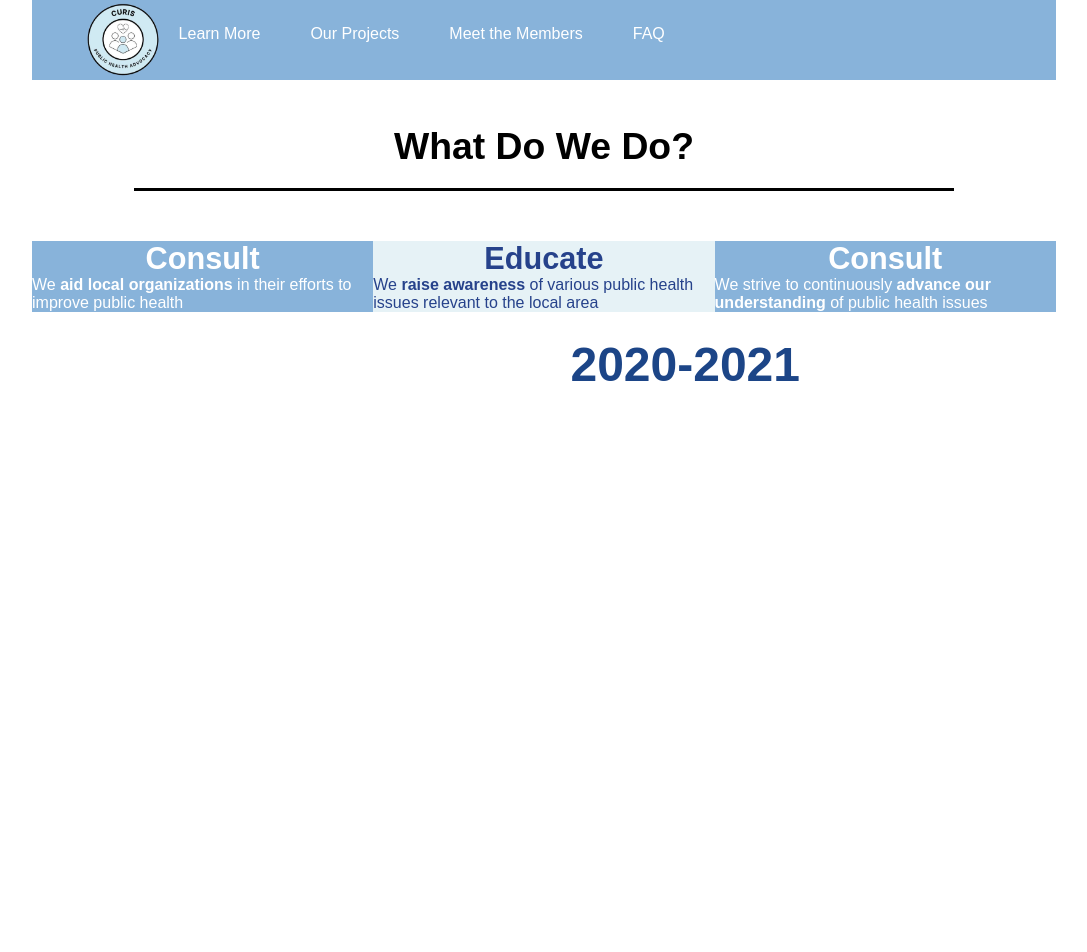
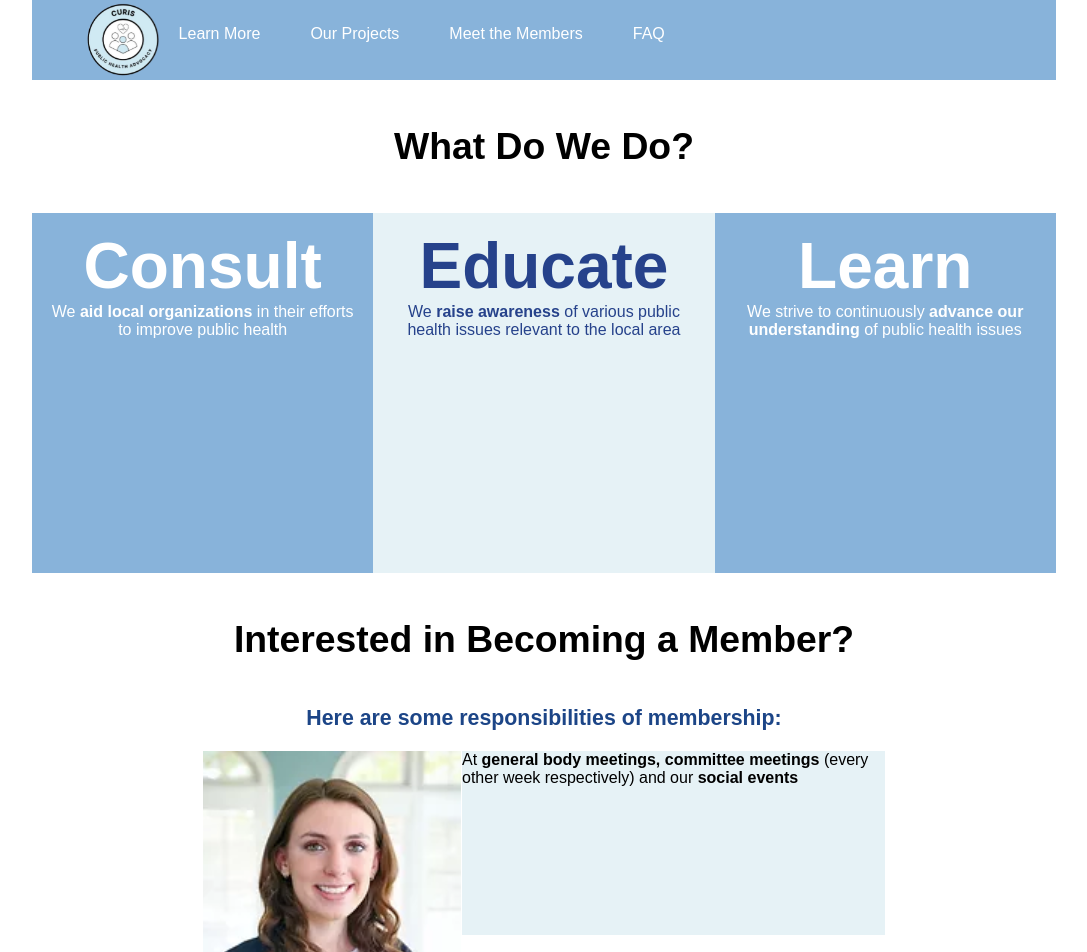
Before and after one commit to dwyerg/CURIS_T4SG, a React (Create React App) app in the folder react_packages/: page /learnmore in a window 1280 px wide. Shown: the top 952 px of the page, without its empty margins (96-1183 px from the left). Before the commit the page ends 800 px from the top, so only its background shows below. Built offline with nearby package versions, Linux system fonts and the light colour scheme.

Commit message:
updates to learnMore

```diff
--- a/react_packages/src/pages/learnMore.css
+++ b/react_packages/src/pages/learnMore.css
@@ -1,15 +1,20 @@
 h1 {
   text-align: center;
   font-size: 28pt;
-  margin: 25px 0 50px 0;
+  margin: 25px 0 25px 0;
   padding: 20px;
-  border-bottom: 3px solid black;
   width: 80%;
+  border-bottom: 0px;
 }
 
 h2 {
   text-align: center;
-  font-size: 23pt;
+  font-size: 8vh;
+}
+
+h4 {
+  font-size: 16pt;
+  margin-bottom: 20px;
 }
 
 centerAllCont {
@@ -30,6 +35,8 @@ centerAllCont {
 .column {
   float: left;
   width: 33.33%;
+  padding: 1EM;
+  height: 45vh;
 }
 
   /* Clear floats after the columns */
@@ -38,3 +45,19 @@ centerAllCont {
   display: table;
   clear: both;
 }
+
+#r1 {
+  width: 66.6%;
+  right: 0px;
+  background-color: #e6f2f6;
+}
+
+.rectangle {
+  margin-bottom: 5vh;
+  height: 23vh;
+}
+
+.img {
+  height: 50vh;
+  position: absolute;
+}
--- a/react_packages/src/pages/learnMore.js
+++ b/react_packages/src/pages/learnMore.js
@@ -1,5 +1,6 @@
 //import './App.css';
 import './learnMore.css';
+import claire from '../assets/claire.PNG';
 
 const LearnMore = () => {
   return (
@@ -10,21 +11,28 @@ const LearnMore = () => {
         <div className="row">
           <div className="column" style={{ backgroundColor: '#88b3da'}}>
             <h2 id = "w">Consult</h2>
-            <p id = "w">We <b>aid local organizations</b> in their efforts to improve public health</p>
+            <p id = "w" style={{ textAlign: "center"}}>We <b>aid local organizations</b> in their efforts to improve public health</p>
           </div>
           <div className="column" style={{ backgroundColor: '#e6f2f6'}}>
             <h2 id="b2">Educate</h2>
-            <p id="b2">We <b>raise awareness</b> of various public health issues relevant to the local area</p>
+            <p id="b2" style={{ textAlign: "center"}}>We <b>raise awareness</b> of various public health issues relevant to the local area</p>
           </div>
           <div className="column" style={{ backgroundColor: '#88b3da'}}>
-            <h2 id = "w">Consult</h2>
-            <p id = "w">We strive to continuously <b>advance our understanding</b> of public health issues</p>
+            <h2 id = "w">Learn</h2>
+            <p id = "w" style={{ textAlign: "center"}}>We strive to continuously <b>advance our understanding</b> of public health issues</p>
           </div>
+        </div>
+        <h1>Interested in Becoming a Member?</h1>
+        <h4>Here are some responsibilities of membership:</h4>
+        <div className="rectangle" id="r1">
+          <img src={claire} alt="claire" style={{float: "left"}}/>
+          <h3>Attendance</h3>
+          <p>At <b>general body meetings, committee meetings</b> (every other week respectively) and our <b>social events</b></p>
+
         </div>
 
 
       </centerAllCont>
-      <h3>2020-2021</h3>
 
     </>
   );
```
